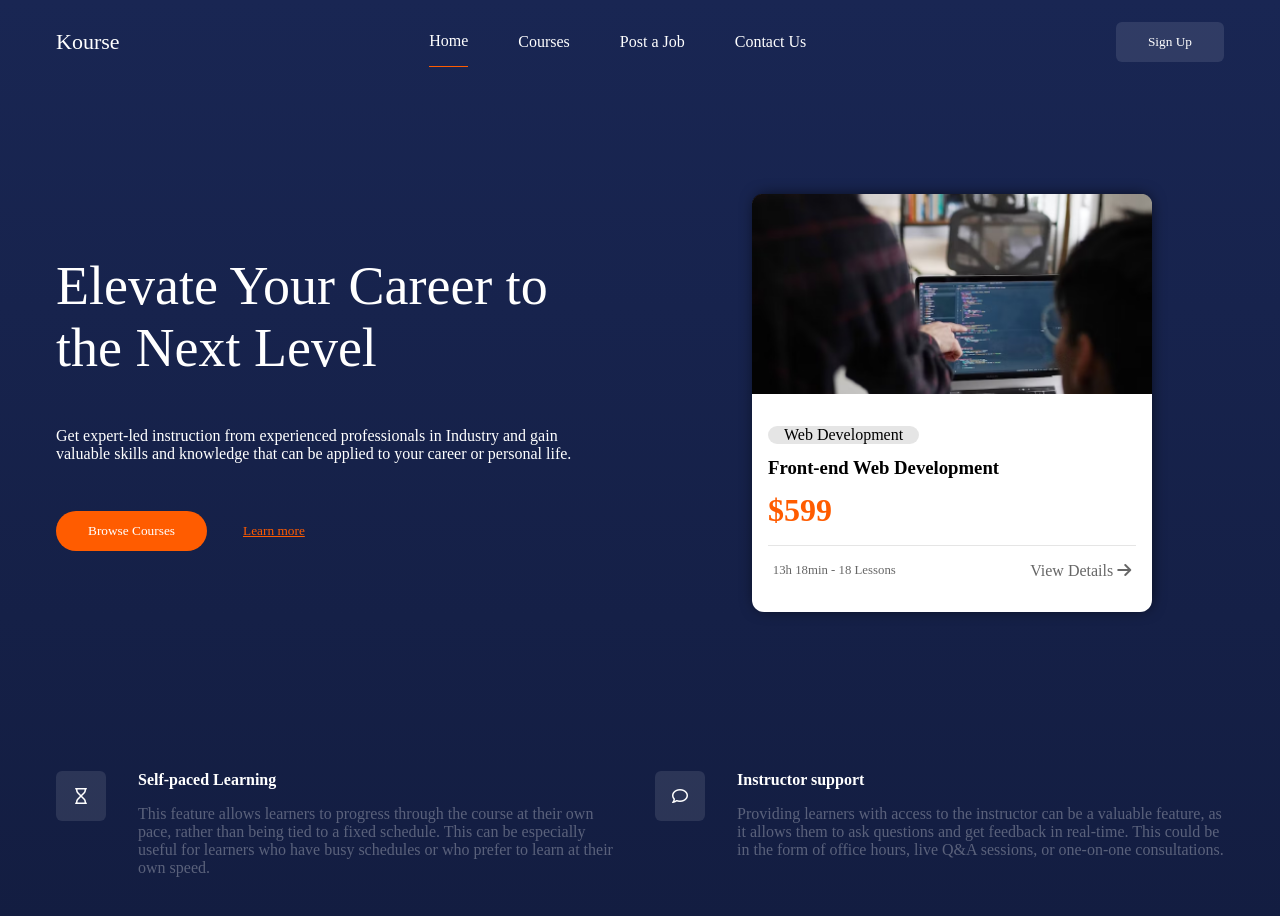
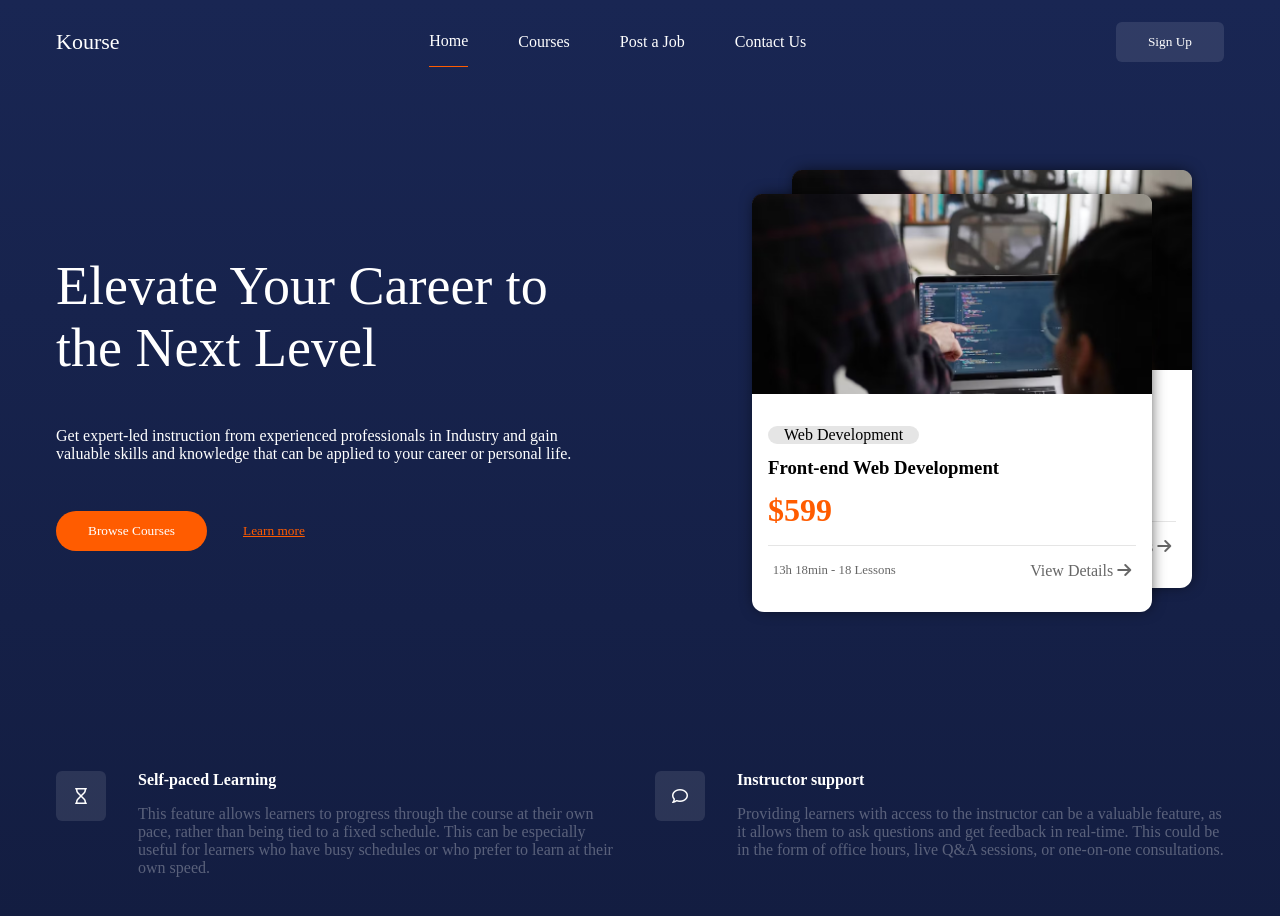
Before and after one commit to nmFaizz/kourse-landing-page, a plain HTML site: page index.html in a window 1280 px wide. Drawn offline with Linux system fonts and the light colour scheme.

Commit message:
feat: add 1 card

```diff
--- a/index.html
+++ b/index.html
@@ -61,6 +61,29 @@
                         </div>
                     </article>
                 </div>
+
+                <div class="course-card">
+                    <figure class="card-image">
+                        <img src="/images/coding.png" alt="coding">
+                    </figure>
+
+                    <article>
+                        <div class="card-header">
+                            <div class="card-tag">Web Development</div>
+                            <h3 class="card-title">Front-end Web Development</h3>
+                            <h3 class="price">$599</h3>
+                        </div>
+                        <div class="card-footer">
+                            <p>13h 18min - 18 Lessons</p>
+                            <a href="#" class="btn-ghost">
+                                View Details
+                                <i class="fa-solid fa-arrow-right"></i>
+                            </a>
+                        </div>
+                    </article>
+                </div>
+
+
             </div>
 
         </section>
--- a/style.css
+++ b/style.css
@@ -154,6 +154,7 @@ header#navbar nav a:nth-child(1) {
 
 #hero .course-cards .course-card article {
     padding: 1rem;
+    position: relative;
 }
 
 
@@ -233,3 +234,13 @@ header#navbar nav a:nth-child(1) {
 .offer article h4 {
     margin-bottom: 1rem;
 }
+
+.course-card:nth-child(2) {
+    position: absolute;
+    z-index: -1;
+    margin-right: -5rem;
+    margin-top: -1.5rem;
+    box-shadow: 1px -1px 15px -3px rgba(0,0,0,0.75);
+    -webkit-box-shadow: 1px -1px 15px -3px rgba(0,0,0,0.75);
+    -moz-box-shadow: 1px -1px 15px -3px rgba(0,0,0,0.75);
+}
```
